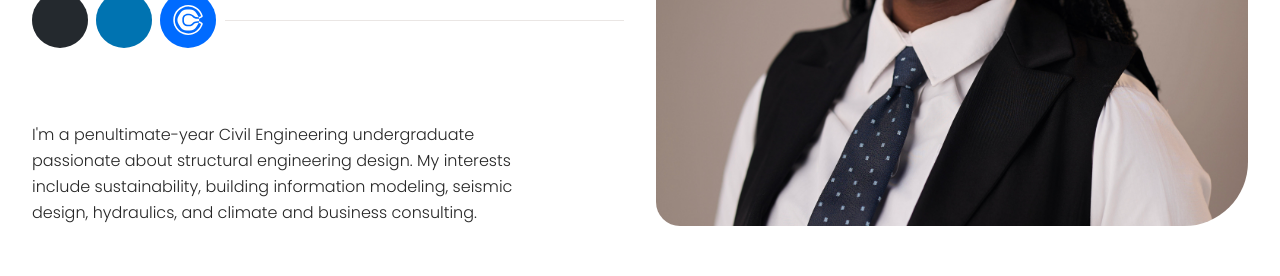
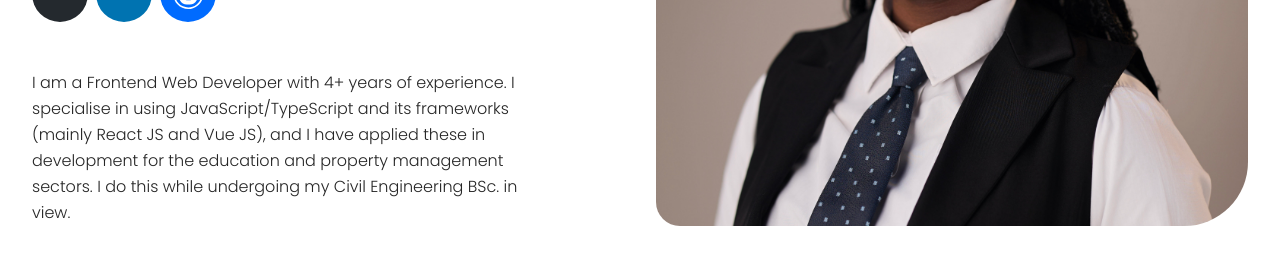
Before and after one commit to Seun-A/portfolio, a Next.js app: page / in a window 1280 px wide. Shown: the part 483-759 px from the top of the page. Built offline with nearby package versions, Linux system fonts and the light colour scheme; no server answers; some icons are missing.

Commit message:
chore: bio update

```diff
--- a/src/components/hero-section.jsx
+++ b/src/components/hero-section.jsx
@@ -73,7 +73,7 @@ export default function HeroSection() {
             <div className="flex-1 h-px bg-accent/20 ms-px" />
           </div>
           <p className="leading-relaxed font-light text-center md:text-left max-md:text-sm max-w-lg self-start">
-            I'm a penultimate-year Civil Engineering undergraduate passionate about structural engineering design. My interests include sustainability, building information modeling, seismic design, hydraulics, and climate and business consulting.
+            I am a Frontend Web Developer with 4+ years of experience. I specialise in using JavaScript/TypeScript and its frameworks (mainly React JS and Vue JS), and I have applied these in development for the education and property management sectors. I do this while undergoing my Civil Engineering BSc. in view.
           </p>
         </div>
 
```
